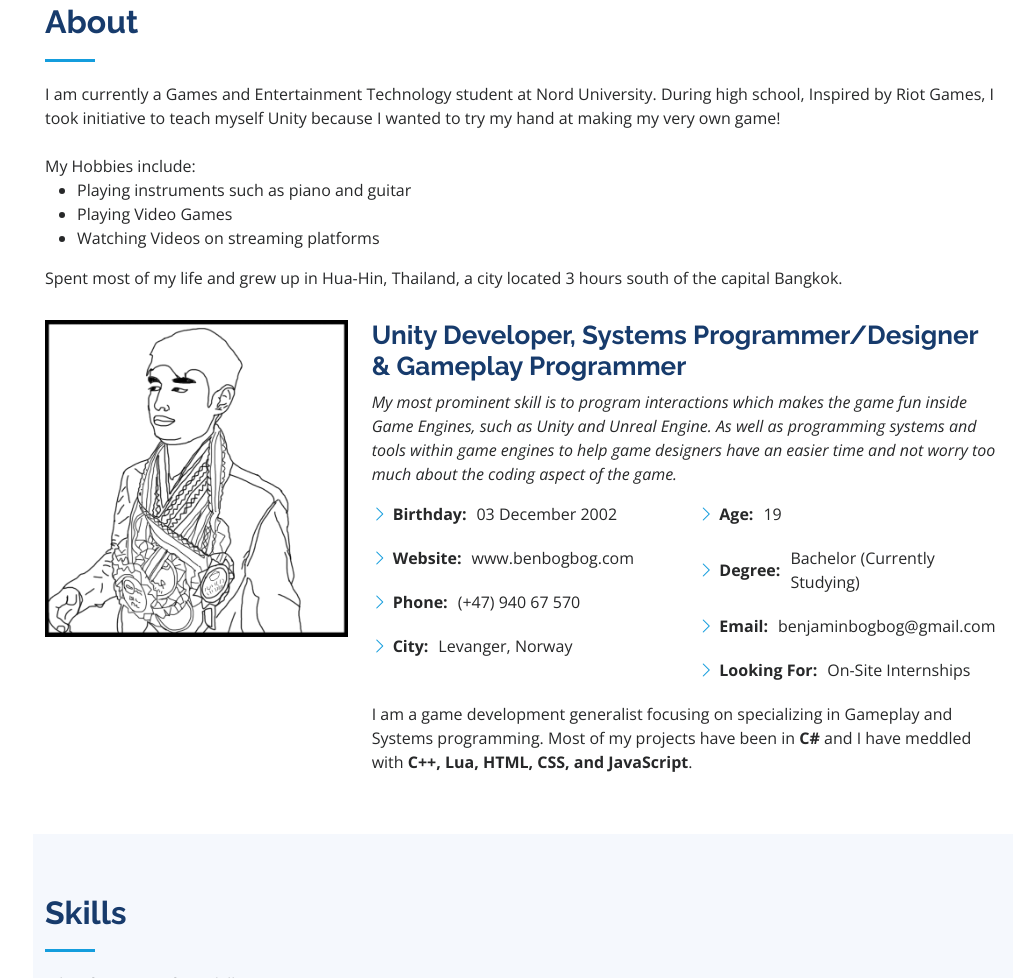
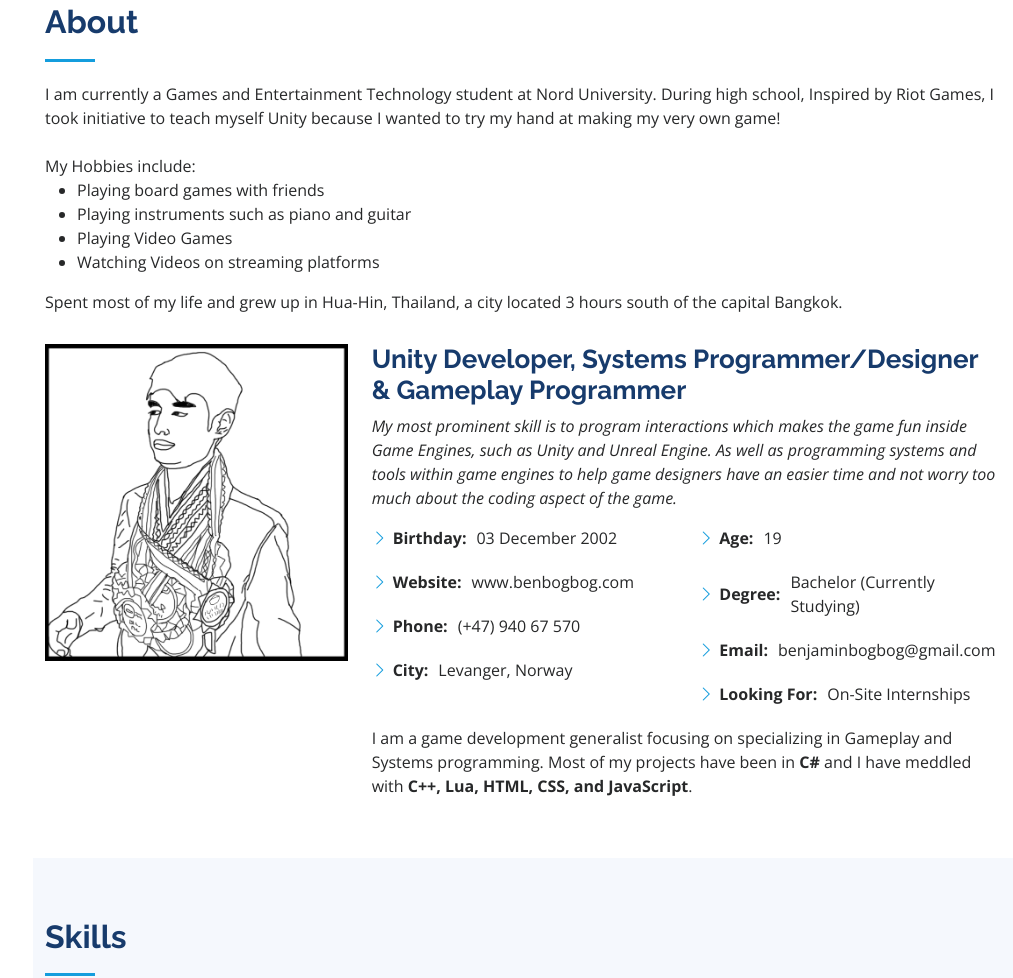
Before and after one commit to BenjaminBogBog/BogBogPortfolio, a plain HTML site: page index.html in a window 1280 px wide. Shown: the part 1959-2937 px from the top of the page, without its empty margins (267-1280 px from the left). Drawn offline with nearby package versions, Linux system fonts and the light colour scheme.

Commit message:
Update index.html

```diff
--- a/index.html
+++ b/index.html
@@ -211,6 +211,7 @@
 
             My Hobbies include: <br>
             <ul>
+                <li>Playing board games with friends</li>
                 <li>Playing instruments such as piano and guitar</li>
                 <li>Playing Video Games</li>
                 <li>Watching Videos on streaming platforms</li>
```
